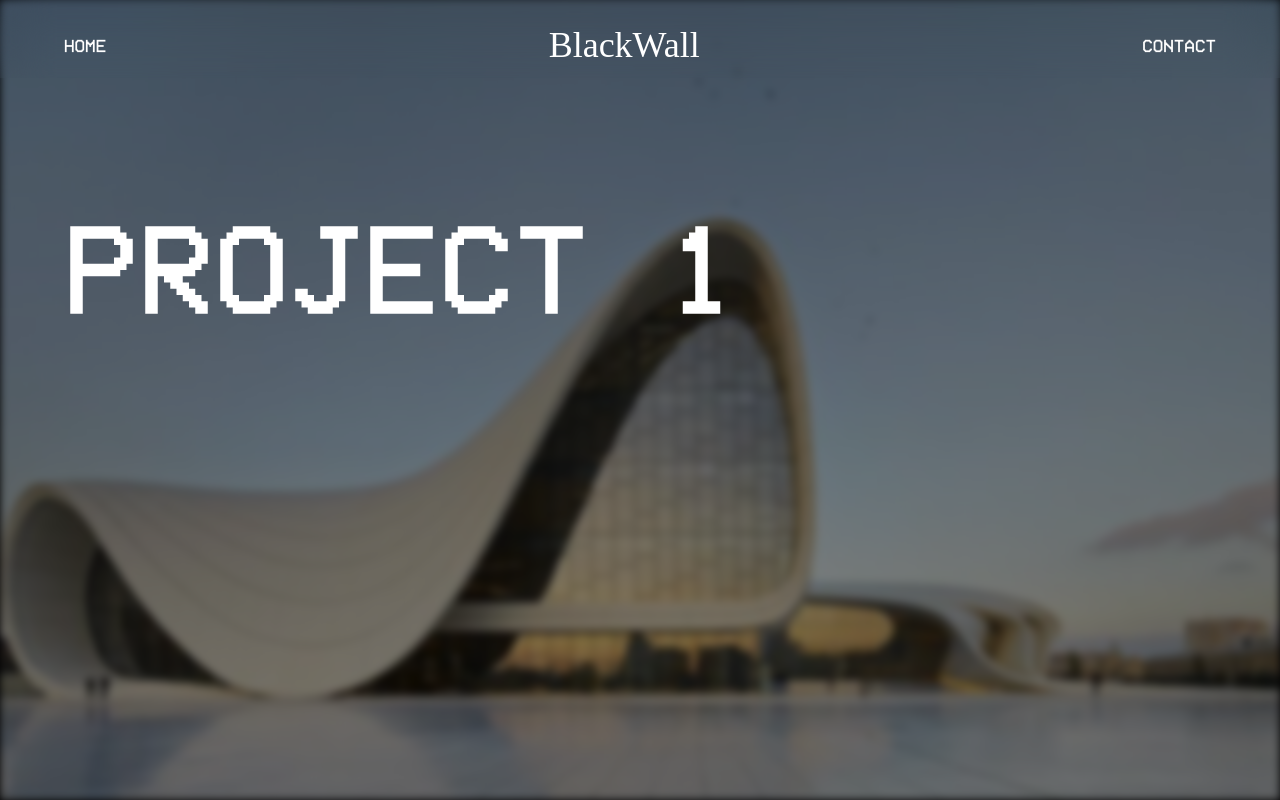
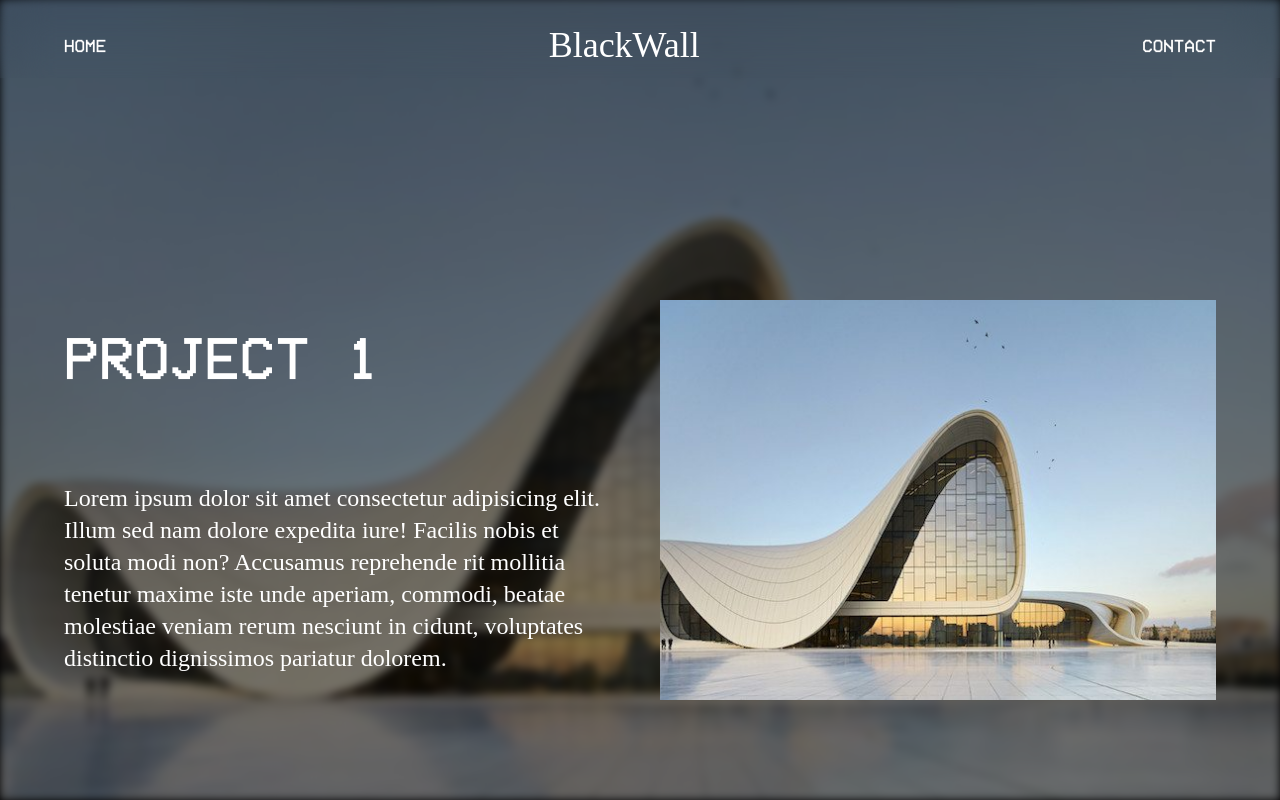
Before and after one commit to mayBeZoz/blackwalls_agency, a Next.js app: page /projects/1 in a window 1280 px wide. Built offline with nearby package versions, Linux system fonts and the light colour scheme; a web font is replaced by a local one.

Commit message:
finishing page taransiton effect and working on project page

```diff
--- a/src/app/(home)/_sections/projects/Card.tsx
+++ b/src/app/(home)/_sections/projects/Card.tsx
@@ -1,5 +1,6 @@
 import Link from 'next/link';
 import React from 'react'
+import { FaEye } from 'react-icons/fa';
 
 type TProjectCardProps = {
     name: string;
@@ -15,15 +16,19 @@ const Card = ({id,imageURL,isEven,index}:TProjectCardProps) => {
     return (
         <Link
             href={`/projects/${id}`}
-            className="w-[150px] h-[200px] md:w-[200px] md:h-[270px] lg:w-[300px] lg:h-[400px] bg-zinc-400"
+            className="w-[150px] relative h-[200px] md:w-[200px] md:h-[270px] lg:w-[300px] lg:h-[400px] bg-zinc-400"
             key={id}
             style={{
                 margin:isEven ? "0 auto 0 0" : "0 0 0 auto",
                 marginTop:(index % 2 === 0) ? "4em" : "14em"
             }}
         >
+            <div className="absolute top-0 gap-2 flex flex-col justify-center items-center left-0 duration-300 hover:opacity-100 opacity-0 backdrop-blur-sm z-20 w-full h-full">
+                <FaEye className='text-4xl'/>
+                <p className='text-center font-disket-mono'>click to visit</p>
+            </div>
             <img
-                className="w-full grayscale-[1] hover:grayscale-0 duration-300 h-full block object-cover"
+                className="w-full grayscale-[0] hover:grayscale-0 duration-300 h-full block object-cover"
                 src={imageURL}
                 alt="img"
             />
--- a/src/app/projects/[projectId]/page.tsx
+++ b/src/app/projects/[projectId]/page.tsx
@@ -11,13 +11,32 @@ function ProjectPage({ params }:TProjectPageProps) {
     const { projectId } = params
 
     const project = projects.find(curr => curr.id === projectId)
+    const description = project?.description ||
+    ` Lorem ipsum dolor sit amet consectetur adipisicing
+    elit. Illum sed nam dolore expedita iure! Facilis nobis et soluta modi non? Accusamus reprehende
+    rit mollitia tenetur maxime iste unde aperiam, commodi, beatae molestiae veniam rerum nesciunt in
+    cidunt, voluptates distinctio dignissimos pariatur dolorem.`
 
     return (
         <section>
-            <div className="container relative z-20 h-screen pt-[200px]">
+            <div className="container gap-10 flex md:flex-row flex-col relative z-20 h-screen pt-[200px]">
 
-                <h2 className='text-9xl font-vcr-osd-mono uppercase'>{project?.name}</h2>
+                <div className='w-full md:w-1/2 flex justify-center flex-col md:h-full'>
+                    <h2 className='font-vcr-osd-mono uppercase mb-24 text-6xl'>{project?.name}</h2>
+                    <p className='w-full text-2xl font-disket-mono'>{description}</p>
+                </div>
 
+                <div className='w-full gap-10 flex items-center md:w-1/2 md:h-full'>
+                    <img
+                        src={project?.imageURL}
+                        alt={project?.name}
+                        className='w-full h-[300px] md:h-[400px] object-cover'
+                    />
+
+                    <div className='flex items-center justify-between'>
+
+                    </div>
+                </div>
             </div>
             <div className="absolute top-0 left-0 z-10 w-full h-screen">
                 <img
--- a/src/data/projects.json
+++ b/src/data/projects.json
@@ -2,49 +2,49 @@
     {
         "name":"project 1",
         "imageURL":"/images/projects/1.jpg",
-        "description":"lorem ipsum dolor sit amet, consectetur adip",
+        "description":"",
         "id":"1"
     },
     {
         "name":"project 2",
         "imageURL":"/images/projects/2.jpg",
-        "description":"lorem ipsum dolor sit amet, consectetur adip",
+        "description":"",
         "id":"2"
     },
     {
         "name":"project 3",
         "imageURL":"/images/projects/3.webp",
-        "description":"lorem ipsum dolor sit amet, consectetur adip",
+        "description":"",
         "id":"3"
     },
     {
         "name":"project 4",
         "imageURL":"/images/projects/4.jpg",
-        "description":"lorem ipsum dolor sit amet, consectetur adip",
+        "description":"",
         "id":"4"
     },
     {
         "name":"project 5",
         "imageURL":"/images/projects/5.jpg",
-        "description":"lorem ipsum dolor sit amet, consectetur adip",
+        "description":"",
         "id":"5"
     },
     {
         "name":"project 6",
         "imageURL":"/images/projects/6.webp",
-        "description":"lorem ipsum dolor sit amet, consectetur adip",
+        "description":"",
         "id":"6"
     },
     {
         "name":"project 7",
         "imageURL":"/images/projects/7.jpg",
-        "description":"lorem ipsum dolor sit amet, consectetur adip",
+        "description":"",
         "id":"7"
     },
     {
         "name":"project 8",
         "imageURL":"/images/projects/8.jpg",
-        "description":"lorem ipsum dolor sit amet, consectetur adip",
+        "description":"",
         "id":"8"
     }
 ]
--- a/src/ui/PageTransition.tsx
+++ b/src/ui/PageTransition.tsx
@@ -1,22 +1,27 @@
 "use client"
 
 import { Children } from '@/types'
-import { motion } from 'framer-motion'
-import React from 'react'
+import { useGSAP } from '@gsap/react'
+import gsap from 'gsap'
+import { useRef } from 'react'
 
 function PageTransition({ children }:Children) {
+
+    const page = useRef<HTMLElement>(null)
+
+    useGSAP(()=>{
+        gsap.fromTo(page.current,{
+            opacity:0
+        },{
+            opacity:1,
+            duration:0.8,
+            ease:"power1.inOut"
+        })
+    })
     return (
-        <motion.div
-            exit={{opacity:0}}
-            initial={{opacity:0}}
-            animate={{opacity:1}}
-            transition={{
-                duration: 0.8,
-            }}
-            className='w-full h-fit'
-        >
+        <main ref={page}>
             { children }
-        </motion.div>
+        </main>
     )
 }
 
```
